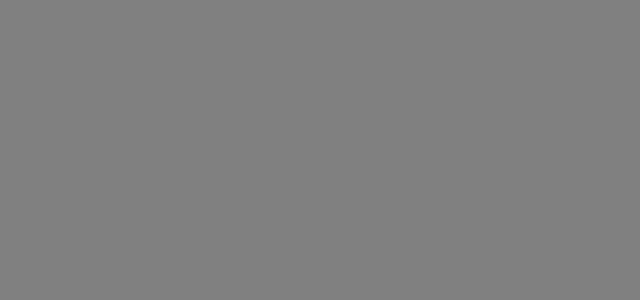
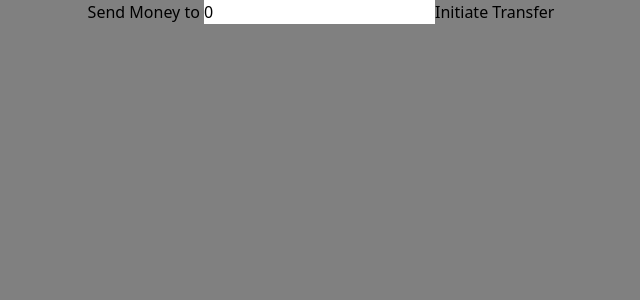
Before and after one commit to vishvamsinh28/paytm-basic, a React (Vite) app in the folder frontend/: page /send in a window 1280 px wide. Shown: the top 300 px of the page, without its empty margins (319-959 px from the left). Built offline with nearby package versions, Linux system fonts and the light colour scheme.

Commit message:
project complete

```diff
--- a/frontend/src/components/Dashboard.jsx
+++ b/frontend/src/components/Dashboard.jsx
@@ -1,10 +1,13 @@
 import axios from "axios";
 import { useEffect, useState } from "react";
+import { useNavigate } from "react-router-dom";
 
 export default function Dashboard() {
     const [userData, setUserData] = useState(null);
     const [allUserData, setAll] = useState([]);
     const [search, setSearch] = useState("")
+
+    const navigate = useNavigate()
 
     useEffect(() => {
         const getData = async () => {
@@ -78,7 +81,7 @@ export default function Dashboard() {
                     return (
                         <div className="flex justify-between m-6" key={user._id}>
                             <h1 className="font-bold">{user.firstname} {user.lastname}</h1>
-                            <button className="bg-black text-white p-2 rounded-md">Send Money</button>
+                            <button onClick={() => navigate("/send?username=" + user.username + "&firstname=" + user.firstname)} className="bg-black text-white p-2 rounded-md">Send Money</button>
                         </div>
                     );
                 })}
--- a/frontend/src/components/SendMoney.jsx
+++ b/frontend/src/components/SendMoney.jsx
@@ -1,7 +1,50 @@
+import { useSearchParams, useNavigate } from "react-router-dom"
+import axios from 'axios'
+import { useState } from "react"
+
 export default function SendMoney(){
+    const navigate = useNavigate()
+    const [searchParams] = useSearchParams()
+    const username = searchParams.get("username")
+    const firstname = searchParams.get("firstname")
+    const [amount, setAmount] = useState(0)
+
+    const handleSubmit = async (e) => {
+        e.preventDefault()
+
+        const token = localStorage.getItem("token");
+        const headers = {
+            Authorization: `Bearer ${token}`,
+        };
+
+        const data = {
+            amount,
+            to: username
+        }
+        const apiRoute = "http://localhost:3000/api/v1/account/transfer";
+        await axios.post(apiRoute,data,{headers})
+
+        navigate("/dashboard")
+    }
+
     return (
-        <div>
+        <div className="bg-white p-4 rounded-lg mt-16">
+            <form className="flex flex-col">
+                <label className="font-bold text-3xl text-center m-4" htmlFor="fn">Send Money to {firstname}</label>
+                <input
+                    onChange={(e) => setAmount(e.target.value)}
+                    name="firstname"
+                    className="outline-0 border border-gray-300 p-2 rounded-md text-gray-500"
+                    type="number"
+                    id="fn"
+                    placeholder="Enter amount"
+                    value={amount}
+                />
 
+                <button onClick={handleSubmit} className="bg-black mt-6 p-2 rounded-md text-white">
+                    Initiate Transfer
+                </button>
+            </form>
         </div>
     )
 }
```
Also changed, not shown: 1 other file (tests, documents, lock files or other folders).
